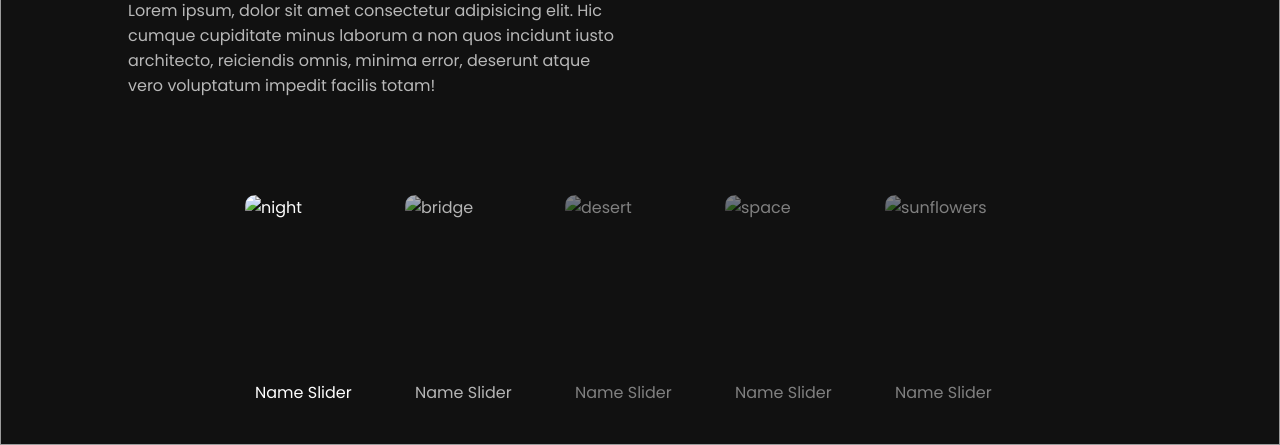
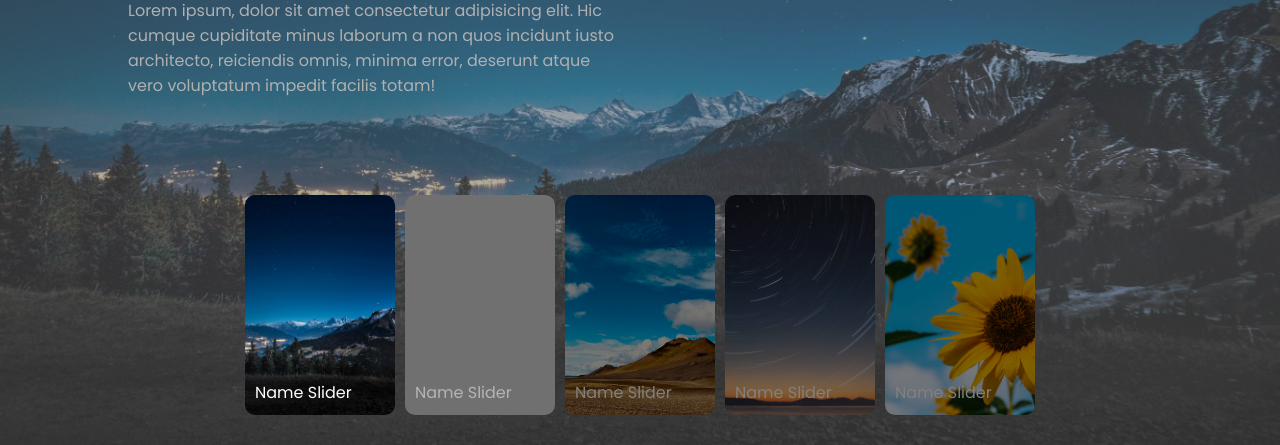
Before and after one commit to TanmayR0X/Slider, a plain HTML site: page index.html in a window 1280 px wide. Shown: the part 355-800 px from the top of the page. Drawn offline with Linux system fonts and the light colour scheme; the site is published under a folder, as on GitHub Pages, so addresses that start at the root find nothing; a web font is replaced by a local one.

Commit message:
Fixing paths

```diff
--- a/index.html
+++ b/index.html
@@ -4,7 +4,7 @@
     <meta charset="UTF-8" />
     <meta name="viewport" content="width=device-width, initial-scale=1.0" />
     <title>Slider</title>
-    <link rel="icon" href="/public/slider.svg" type="image/svg+xml">
+    <link rel="icon" href="./public/slider.svg" type="image/svg+xml">
     <link rel="stylesheet" href="style.css" />
   </head>
   <body>
@@ -40,7 +40,7 @@
       <!-- List Items -->
        <div class="list">
         <div class="item active">
-          <img src="/assets/night.jpg" alt="">
+          <img src="./assets/night.jpg" alt="">
           <div class="content">
             <p>Night</p>
             <h2>Slider 1</h2>
@@ -50,7 +50,7 @@
           </div>
         </div>
         <div class="item">
-          <img src="/assets/bridge.jpg" alt="">
+          <img src="./assets/bridge.jpg" alt="">
           <div class="content">
             <p>Bridge</p>
             <h2>Slider 2</h2>
@@ -60,7 +60,7 @@
           </div>
         </div>
         <div class="item">
-          <img src="/assets/desert.jpg" alt="">
+          <img src="./assets/desert.jpg" alt="">
           <div class="content">
             <p>Desert</p>
             <h2>Slider 3</h2>
@@ -70,7 +70,7 @@
           </div>
         </div>
         <div class="item">
-          <img src="/assets/space.jpg" alt="">
+          <img src="./assets/space.jpg" alt="">
           <div class="content">
             <p>Space</p>
             <h2>Slider 4</h2>
@@ -80,7 +80,7 @@
           </div>
         </div>
         <div class="item">
-          <img src="/assets/sunflowers.jpg" alt="">
+          <img src="./assets/sunflowers.jpg" alt="">
           <div class="content">
             <p>Sunflowers</p>
             <h2>Slider 5</h2>
@@ -98,31 +98,31 @@
         <!-- thumbnail -->
          <div class="thumbnail">
           <div class="item active">
-            <img src="/assets/night.jpg" alt="night">
+            <img src="./assets/night.jpg" alt="night">
             <div class="content">
               Name Slider
             </div>
           </div>
           <div class="item">
-            <img src="/assets/bridge.jpg" alt="bridge">
+            <img src="./assets/bridge.jpg" alt="bridge">
             <div class="content">
               Name Slider
             </div>
           </div>
           <div class="item">
-            <img src="/assets/desert.jpg" alt="desert">
+            <img src="./assets/desert.jpg" alt="desert">
             <div class="content">
               Name Slider
             </div>
           </div>
           <div class="item">
-            <img src="/assets/space.jpg" alt="space">
+            <img src="./assets/space.jpg" alt="space">
             <div class="content">
               Name Slider
             </div>
           </div>
           <div class="item">
-            <img src="/assets/sunflowers.jpg" alt="sunflowers">
+            <img src="./assets/sunflowers.jpg" alt="sunflowers">
             <div class="content">
               Name Slider
             </div>
```
